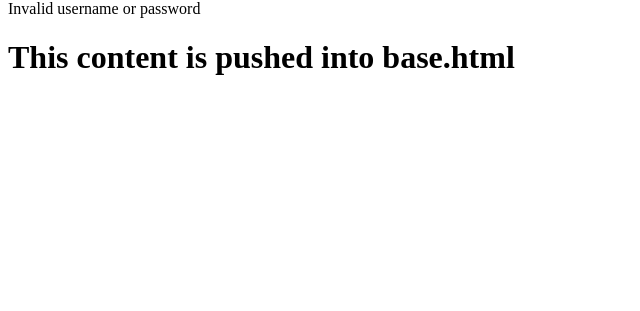
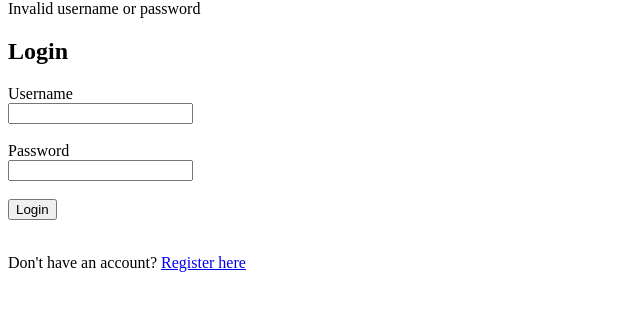
Before and after one commit to Chriswasian/clarity, a Flask app: page /login in a window 1280 px wide. Shown: the part 26-337 px from the top of the page, without its empty margins (0-640 px from the left). Run offline with Flask 3, Linux system fonts and the light colour scheme.

Commit message:
Add login.html

```diff
--- a/templates/login.html
+++ b/templates/login.html
@@ -1,4 +1,21 @@
-{% extends "base.html" %}
+{% extends 'base.html' %}
+{% block title %}Login — Clarity - Balance your worlds{% endblock %}
+
 {% block content %}
-<h1>This content is pushed into base.html</h1>
+<h2>Login</h2>
+<form method="POST">
+    <div>
+        <label>Username</label><br>
+        <input type="text" name="username" required>
+    </div>
+    <br>
+    <div>
+        <label>Password</label><br>
+        <input type="password" name="password" required>
+    </div>
+    <br>
+    <button type="submit">Login</button>
+</form>
+<br>
+<p>Don't have an account? <a href="{{ url_for('register') }}">Register here</a></p>
 {% endblock %}
```
